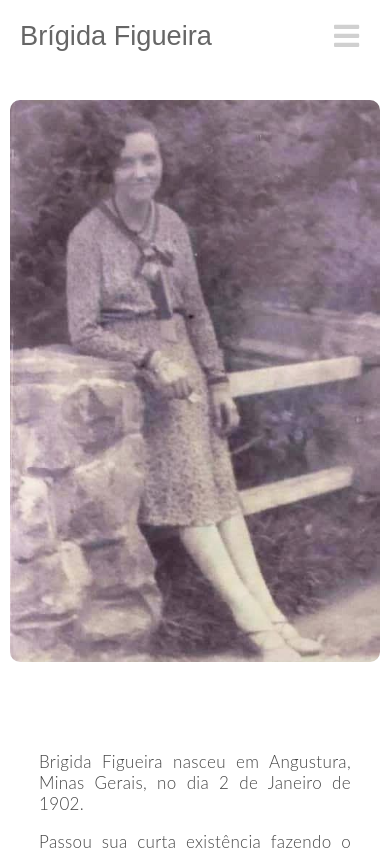
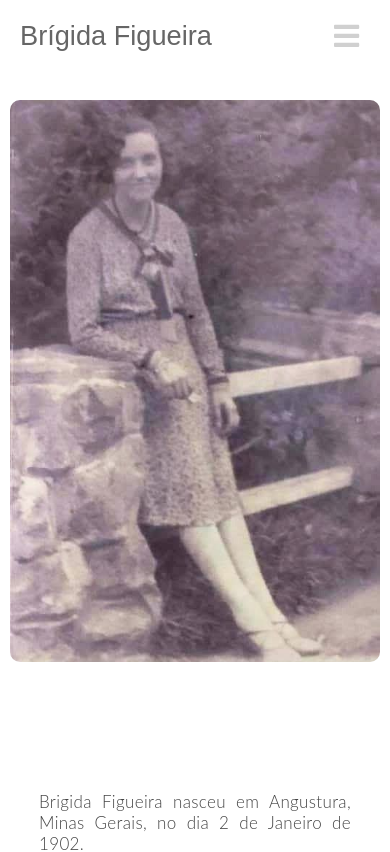
Before and after one commit to jadefr/brigida, a React (Create React App) app: page / in a window 390 px wide. Shown: the top 852 px of the page. Built offline with nearby package versions, Linux system fonts and the light colour scheme.

Commit message:
Add .htaccess

```diff
--- a/src/components/ImageSource/ImageSource.css
+++ b/src/components/ImageSource/ImageSource.css
@@ -23,6 +23,9 @@
     }
 
     .image-source__container {
-        padding: 0;
+        padding-top: 0;
+        padding-right: 0;
+        padding-left: 0;
+        padding-bottom: 40px;
     }
 }
```
Also changed, not shown: 6 other files (tests, documents, lock files or other folders).
